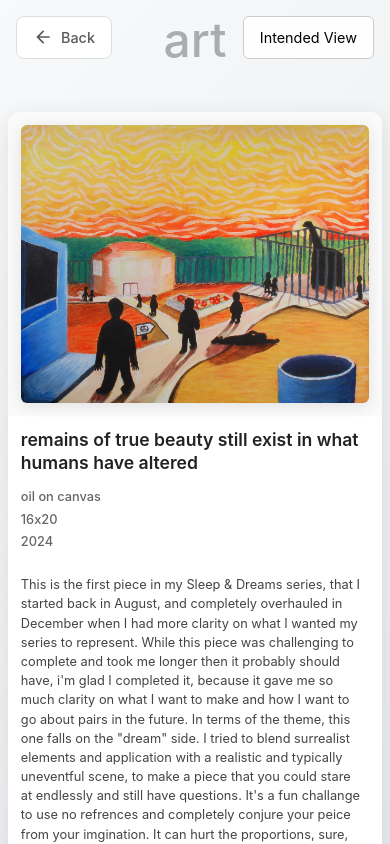
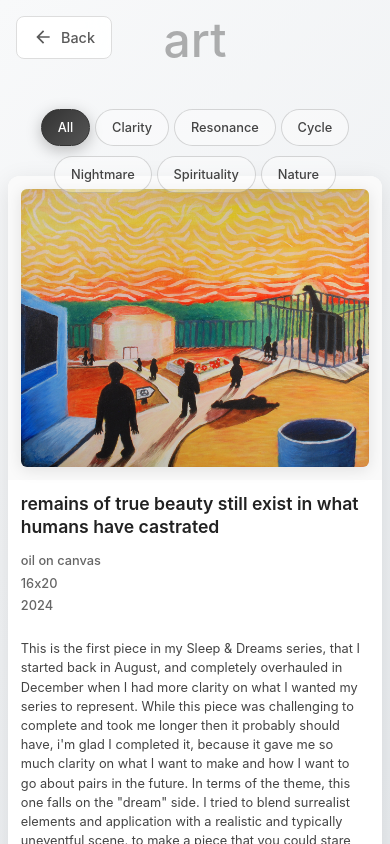
Before and after one commit to liamkernan/liamkernanonline, a React (Create React App) app: page /art in a window 390 px wide. Built offline with nearby package versions, Linux system fonts and the light colour scheme.

Commit message:
added new "filter" bar for ArtPage.js, and made styling more consistent overall

```diff
--- a/src/pages/ArtPage.css
+++ b/src/pages/ArtPage.css
@@ -165,10 +165,68 @@
   top: 0;
   left: 0;
   width: 100vw;
-  height: 100vh;
+  min-height: 100vh;
   overflow-y: auto;
   background: linear-gradient(135deg, #f8f9fa 0%, #e9ecef 100%);
-  padding: 8rem 2rem 2rem 2rem;
+  background-attachment: fixed;
+  padding: 12rem 2rem 2rem 2rem;
+}
+
+.filter-bar {
+  position: fixed;
+  top: 6rem;
+  left: 0;
+  right: 0;
+  z-index: 100;
+  display: flex;
+  justify-content: center;
+  align-items: center;
+  gap: 0.5rem;
+  padding: 1rem 2rem;
+  background: transparent;
+  transition: transform 0.3s ease, opacity 0.3s ease;
+}
+
+.filter-bar.visible {
+  transform: translateY(0);
+  opacity: 1;
+}
+
+.filter-bar.hidden {
+  transform: translateY(-100%);
+  opacity: 0;
+}
+
+.filter-button {
+  padding: 0.6rem 1.2rem;
+  background: rgba(255, 255, 255, 0.4);
+  border: 1px solid rgba(0, 0, 0, 0.15);
+  border-radius: 25px;
+  cursor: pointer;
+  font-size: 0.85rem;
+  font-weight: 500;
+  color: #444;
+  transition: all 0.3s ease;
+  white-space: nowrap;
+}
+
+.filter-button:hover {
+  background: rgba(255, 255, 255, 1);
+  transform: translateY(-1px);
+  box-shadow: 0 4px 12px rgba(0, 0, 0, 0.15);
+  border-color: rgba(0, 0, 0, 0.2);
+}
+
+.filter-button.active {
+  background: linear-gradient(135deg, #333 0%, #555 100%);
+  color: white;
+  border-color: #333;
+  box-shadow: 0 4px 15px rgba(0, 0, 0, 0.25);
+}
+
+.filter-button.active:hover {
+  background: linear-gradient(135deg, #444 0%, #666 100%);
+  transform: translateY(-1px);
 }
 
 .artwork-row {
@@ -386,7 +444,20 @@
   }
 
   .organized-view {
-    padding: 8rem 1rem 2rem 1rem;
+    padding: 12rem 1rem 2rem 1rem;
+  }
+
+  .filter-bar {
+    padding: 0.8rem 1rem;
+    gap: 0.3rem;
+    flex-wrap: wrap;
+    justify-content: center;
+  }
+
+  .filter-button {
+    padding: 0.5rem 1rem;
+    font-size: 0.8rem;
+    margin-bottom: 0.3rem;
   }
 
   .artwork-row {
@@ -488,7 +559,7 @@
   }
 
   .organized-view {
-    padding: 7rem 0.5rem 2rem 0.5rem;
+    padding: 11rem 0.5rem 2rem 0.5rem;
   }
 
   .artwork-row {
--- a/src/pages/ArtPage.js
+++ b/src/pages/ArtPage.js
@@ -34,7 +34,7 @@ function ArtPage() {
     const parts = nameString.split(',').map((s) => s.trim());
 
     const titles = {
-      0: "remains of true beauty still exist in what humans have altered",
+      0: "remains of true beauty still exist in what humans have castrated",
       1: "the true beauty in question",
       2: "the widow",
       3: "her everything",
@@ -95,6 +95,9 @@ function ArtPage() {
   const [panY, setPanY] = useState(0);
   const [isPanning, setIsPanning] = useState(false);
   const [panStart, setPanStart] = useState({ x: 0, y: 0 });
+  const [selectedFilter, setSelectedFilter] = useState('all');
+  const [isFilterBarVisible, setIsFilterBarVisible] = useState(true);
+  const [lastScrollY, setLastScrollY] = useState(0);
 
   const groupings = [
     [0, 1],
@@ -213,6 +216,29 @@ function ArtPage() {
     window.addEventListener('resize', handleResize);
     return () => window.removeEventListener('resize', handleResize);
   }, []);
+
+  useEffect(() => {
+    const handleScroll = (e) => {
+      const organizedView = e.target;
+      const currentScrollY = organizedView.scrollTop;
+
+      if (currentScrollY > lastScrollY && currentScrollY > 0) {
+        setIsFilterBarVisible(false);
+      } else if (currentScrollY < lastScrollY || currentScrollY === 0) {
+        setIsFilterBarVisible(true);
+      }
+
+      setLastScrollY(currentScrollY);
+    };
+
+    if (isPairView) {
+      const organizedView = document.querySelector('.organized-view');
+      if (organizedView) {
+        organizedView.addEventListener('scroll', handleScroll, { passive: true });
+        return () => organizedView.removeEventListener('scroll', handleScroll);
+      }
+    }
+  }, [lastScrollY, isPairView]);
 
 
   const toggleView = () => {
@@ -352,11 +378,29 @@ function ArtPage() {
     setIsPanning(false);
   };
 
+  const categories = [
+    { id: 'all', name: 'All', indices: [] },
+    { id: 'delusion', name: 'Clarity', indices: [0, 1] },
+    { id: 'resonance', name: 'Resonance', indices: [2, 3] },
+    { id: 'cycle', name: 'Cycle', indices: [4, 5, 6] },
+    { id: 'nightmare', name: 'Nightmare', indices: [7, 8] },
+    { id: 'spirituality', name: 'Spirituality', indices: [9, 10] },
+    { id: 'nature', name: 'Nature', indices: [11, 12] }
+  ];
+
+  const getFilteredArtworks = () => {
+    if (selectedFilter === 'all') {
+      return ART_IMAGES;
+    }
+    const category = categories.find(cat => cat.id === selectedFilter);
+    return category ? ART_IMAGES.filter((_, index) => category.indices.includes(index)) : ART_IMAGES;
+  };
+
   return (
     <div className="art-page">
       <BackButton />
       <h2 className="text-center text-8xl">art</h2>
-        {!selectedImage && (
+        {!selectedImage && window.innerWidth > 768 && (
           <button className="arrange-button" onClick={toggleView}>
             {isPairView ? 'Intended View' : 'Organized View'}
           </button>
@@ -364,7 +408,18 @@ function ArtPage() {
 
       {isPairView ? (
         <div className="organized-view">
-          {ART_IMAGES.map((artwork, index) => (
+          <div className={`filter-bar ${isFilterBarVisible ? 'visible' : 'hidden'}`}>
+            {categories.map((category) => (
+              <button
+                key={category.id}
+                className={`filter-button ${selectedFilter === category.id ? 'active' : ''}`}
+                onClick={() => setSelectedFilter(category.id)}
+              >
+                {category.name}
+              </button>
+            ))}
+          </div>
+          {getFilteredArtworks().map((artwork, index) => (
             <div key={artwork.id} className="artwork-row">
               <div className="artwork-image-container">
                 <img
--- a/src/pages/PersonalPage.js
+++ b/src/pages/PersonalPage.js
@@ -13,7 +13,9 @@ function PersonalPage() {
   return (
     <div className="page-container">
       <BackButton />
-      <p className="bio-text">
+        <h2 className="text-center text-8xl">me</h2>
+
+        <p className="bio-text">
         My name is Liam Kernan - I am a student at Syracuse University, a visual artist with a focus in painting, and a programmer with an interest in the safety and development of LLM models and Artificial Intelligence products.
       </p>
 
```
